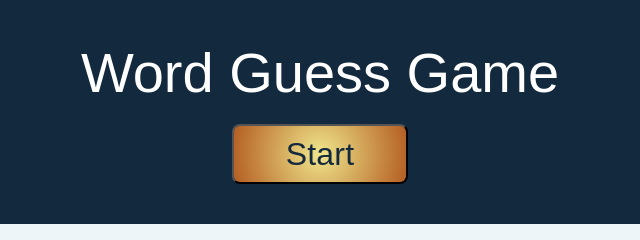
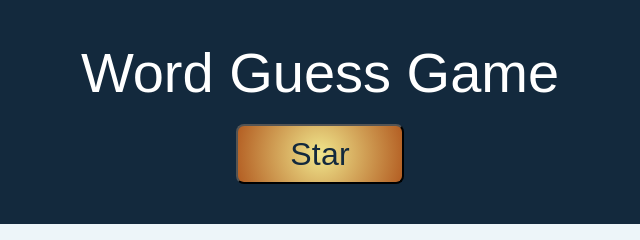
Before and after one commit to csalhab/word-guess-game, a plain HTML site: page index.html in a window 1280 px wide. Shown: the top 240 px of the page, 320-960 px from the left. Drawn offline with Linux system fonts and the light colour scheme.

```diff
--- a/assets/css/style.css
+++ b/assets/css/style.css
@@ -3,7 +3,7 @@
 }
 
 body {
-  font-family: Arial;
+  font-family: Arial, Helvetica, sans-serif;
   margin: 0;
   display: flex;
   flex-direction: column;
--- a/assets/js/script.js
+++ b/assets/js/script.js
@@ -21,7 +21,7 @@
   "variable",
   "array",
   "modulus",
-  "object",
+  "objects",
   "function",
   "string",
   "boolean",
--- a/index.html
+++ b/index.html
@@ -9,7 +9,7 @@
   <body>
     <header>
       <div class="large-font">Word Guess Game</div>
-      <button class="start-button">Start</button>
+      <button class="start-button">Star</button>
     </header>
 
     <main>
```
